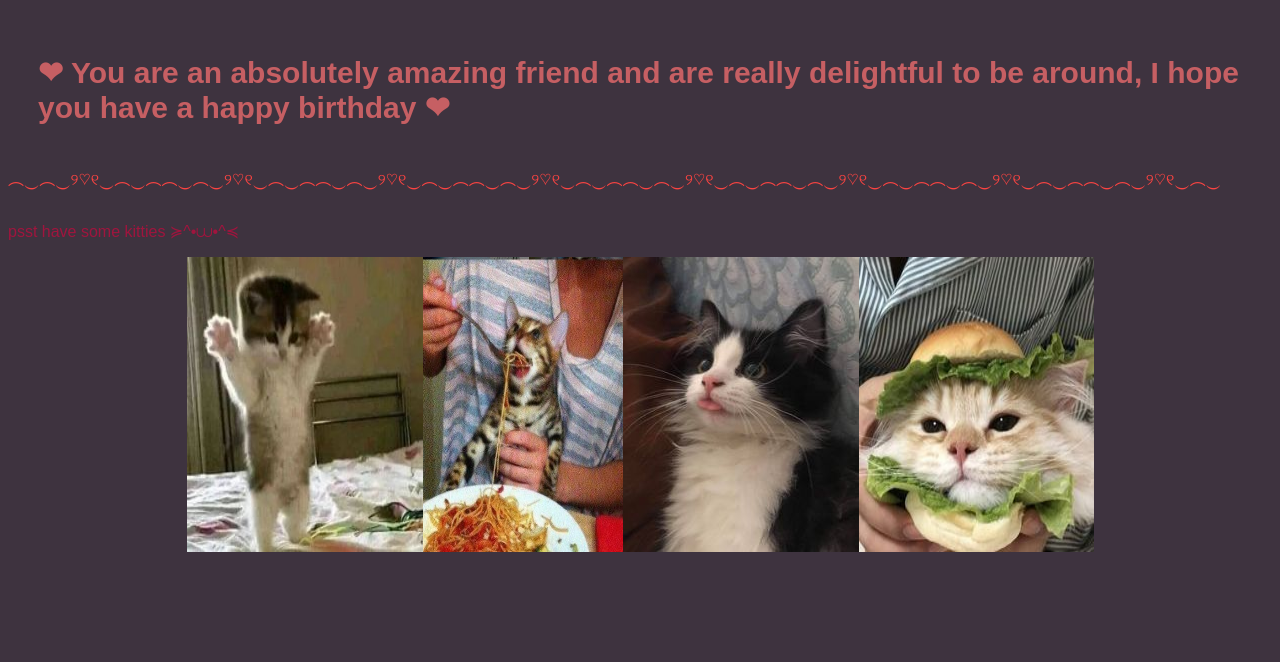
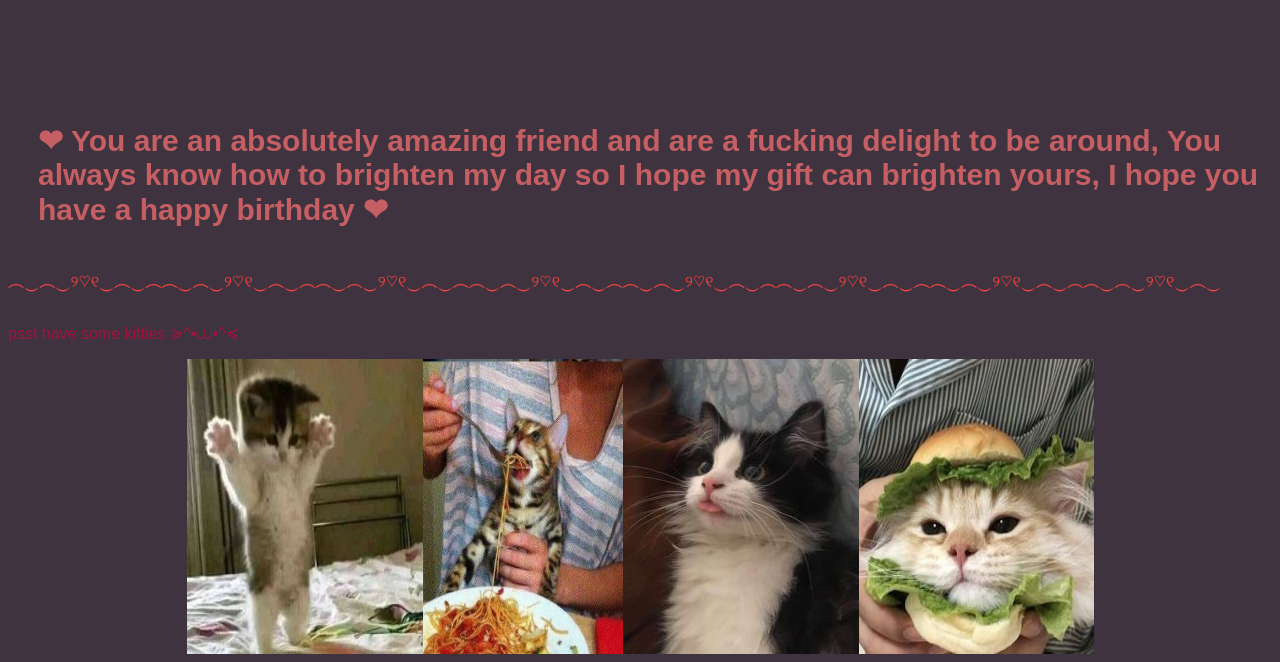
Before and after one commit to jaw221/Banana, a plain HTML site: page index.html in a window 1280 px wide. Shown: the part 217-879 px from the top of the page. Before the commit the page ends 800 px from the top, so only its background shows below. Drawn offline with nearby package versions, Linux system fonts and the light colour scheme; a web font is replaced by a local one.

Commit message:
Update index.html
Changed desc

```diff
--- a/index.html
+++ b/index.html
@@ -63,7 +63,7 @@
 
 <body>
   <h1 id="First"> 	&#128151; HAPPY BIRTHDAY KAILA	&#128151;</h1>
-  <h2 id="Second"> &#10084; You are an absolutely amazing friend and are really delightful to be around, I hope you have a happy birthday &#10084;</h2>
+  <h2 id="Second"> &#10084; You are an absolutely amazing friend and are a fucking delight to be around, You always know how to brighten my day so I hope my gift can brighten yours, I hope you have a happy birthday &#10084;</h2>
   <p id="break">︵‿︵‿୨♡୧‿︵‿︵︵‿︵‿୨♡୧‿︵‿︵︵‿︵‿୨♡୧‿︵‿︵︵‿︵‿୨♡୧‿︵‿︵︵‿︵‿୨♡୧‿︵‿︵︵‿︵‿୨♡୧‿︵‿︵︵‿︵‿୨♡୧‿︵‿︵︵‿︵‿୨♡୧‿︵‿</p>
   <p id="Cats">psst have some kitties <span class="Face">≽^•⩊•^≼</span></p>
   <div class="container">
```
